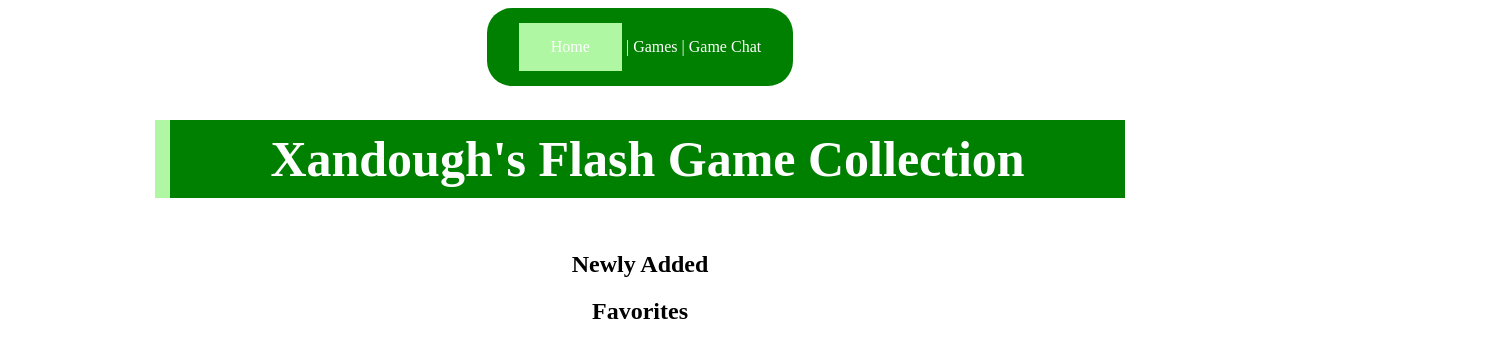
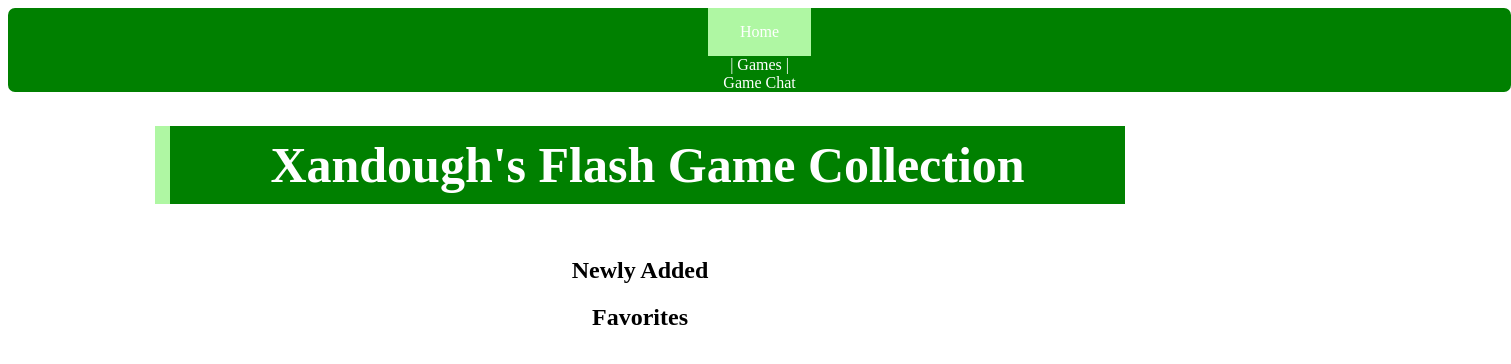
Before and after one commit to xandough/Xandough-flash-collection, a plain HTML site: page index.html in a window 1280 px wide. Shown: the whole page, 1511 px wide, since content can reach past the window. Drawn offline with Linux system fonts and the light colour scheme.

Commit message:
1234567890-poiuytrewq

```diff
--- a/index.html
+++ b/index.html
@@ -19,12 +19,12 @@
                 background-color: green; /* Green */
                 border: none;
                 color: white;
-                padding: 15px 32px;
+                padding: 0px 700px;
                 text-align: center;
                 text-decoration: none;
                 display: inline-block;
                 font-size: 16px;
-                border-radius: 25px;
+                border-radius: 7px;
             }
             #active {
                 background-color: #aff7a3; /* Green */
```
